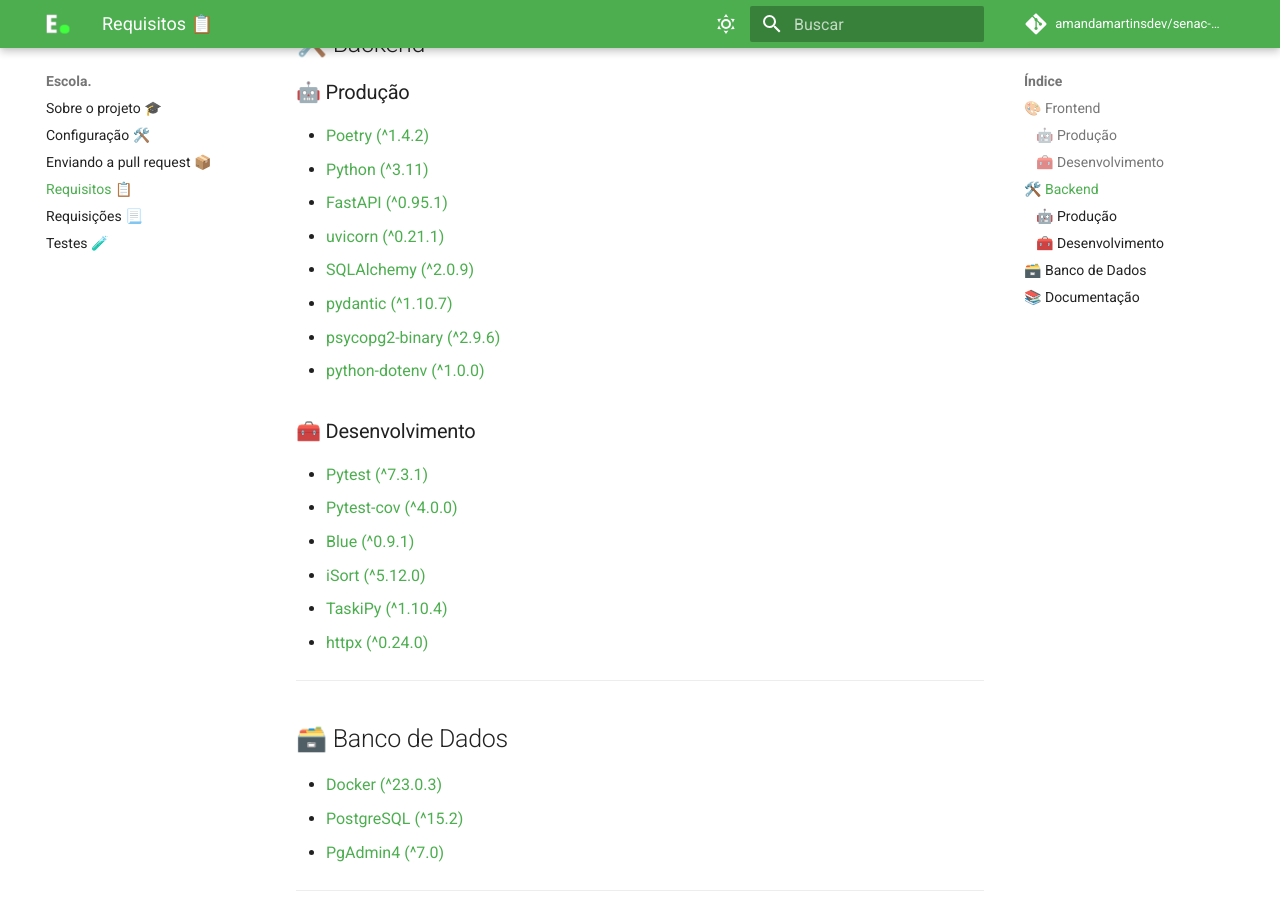
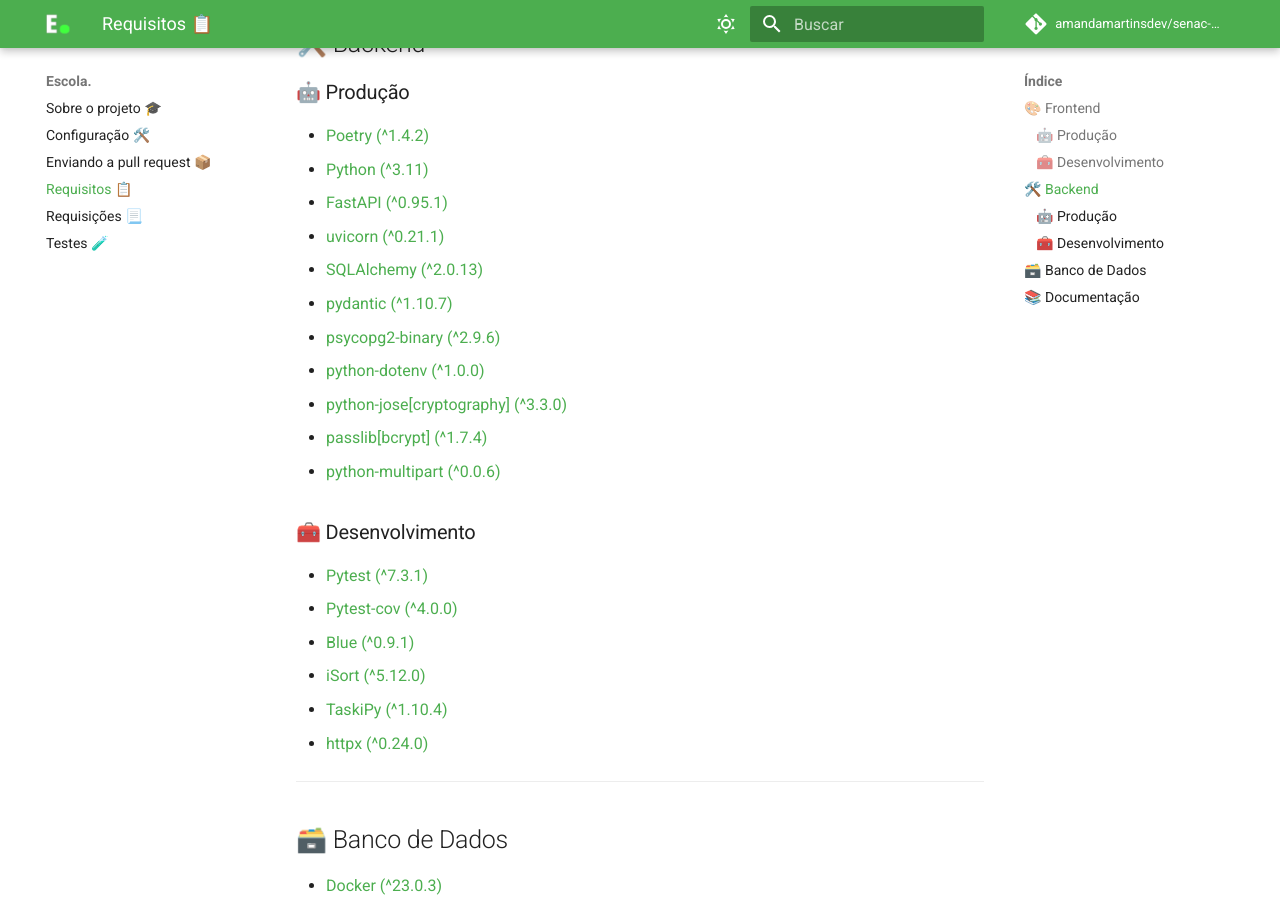
Before and after one commit to AmandaMartinsDev/senac-escola, an MkDocs documentation site: the page built from documentation/docs/requisitos.md, in a window 1280 px wide and 900 px high, scrolled down 958 px. Built offline with MkDocs 1.6.1 and Material for MkDocs 9.7.7, drawn with Linux system fonts in a browser that asks for light colours; comment, search, counter and statistics services are not loaded.

Commit message:
:memo: Atualização da documentação

```diff
--- a/documentation/docs/requisitos.md
+++ b/documentation/docs/requisitos.md
@@ -36,10 +36,14 @@
 - [Python (^3.11)](https://www.python.org/)
 - [FastAPI (^0.95.1)](https://fastapi.tiangolo.com/)
 - [uvicorn (^0.21.1)](https://www.uvicorn.org/)
-- [SQLAlchemy (^2.0.9)](https://www.sqlalchemy.org/)
+- [SQLAlchemy (^2.0.13)](https://www.sqlalchemy.org/)
 - [pydantic (^1.10.7)](https://pydantic-docs.helpmanual.io/)
 - [psycopg2-binary (^2.9.6)](https://www.psycopg.org/)
 - [python-dotenv (^1.0.0)](https://pypi.org/project/python-dotenv/)
+- [python-jose[cryptography] (^3.3.0)](https://python-jose.readthedocs.io/en/latest/)
+- [passlib[bcrypt] (^1.7.4)](https://passlib.readthedocs.io/en/stable/)
+- [python-multipart (^0.0.6)](https://pypi.org/project/python-multipart/)
+
 
 ### 🧰 Desenvolvimento
 
```
